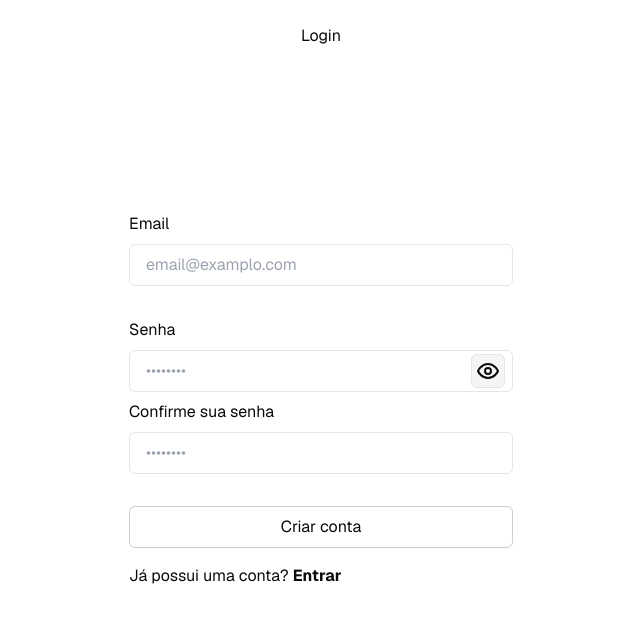
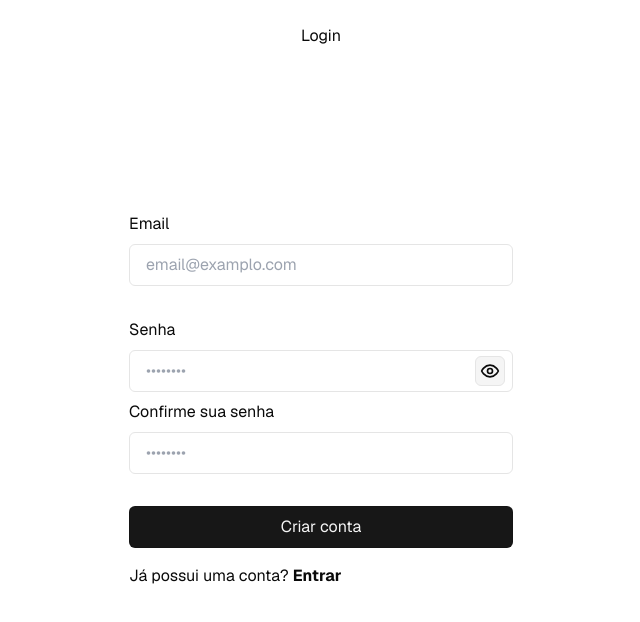
Before and after one commit to jotapemattos/cosmicus, a Next.js app: page /sign-up in a window 1280 px wide. Shown: the top 622 px of the page, without its empty margins (319-959 px from the left). Built offline with nearby package versions, Linux system fonts and the light colour scheme; no server answers.

Commit message:
style: adds an animation on password input

```diff
--- a/app/sign-up/page.tsx
+++ b/app/sign-up/page.tsx
@@ -9,7 +9,7 @@ import { Progress } from '@/components/ui/progress'
 import { useEffect, useState } from 'react'
 import { toast } from 'sonner'
 import { cn } from '@/lib/utils'
-import { Eye } from 'lucide-react'
+import { Eye, EyeOff } from 'lucide-react'
 
 const emailSchema = z
   .object({
@@ -116,7 +116,14 @@ export default function Page({
             type="button"
             onClick={() => setShouldShowPassword((prev) => !prev)}
           >
-            <Eye />
+            <EyeOff
+              size={20}
+              className={`absolute transition-all ${shouldShowPassword ? 'transition-y-1 scale-100' : 'scale-0'}`}
+            />
+            <Eye
+              size={20}
+              className={`transition-all ${shouldShowPassword ? 'transition-y-1 scale-0' : 'scale-100'}`}
+            />
           </button>
         </div>
         {errors.password && (
@@ -152,7 +159,7 @@ export default function Page({
           </p>
         )}
         <button
-          className="mb-2 rounded-md border border-foreground/20 px-4 py-2 text-foreground"
+          className="mb-2 rounded-md border border-foreground/20 bg-primary px-4 py-2 text-secondary"
           type="submit"
         >
           Criar conta
```
Also changed, not shown: 1 other file (tests, documents, lock files or other folders).
